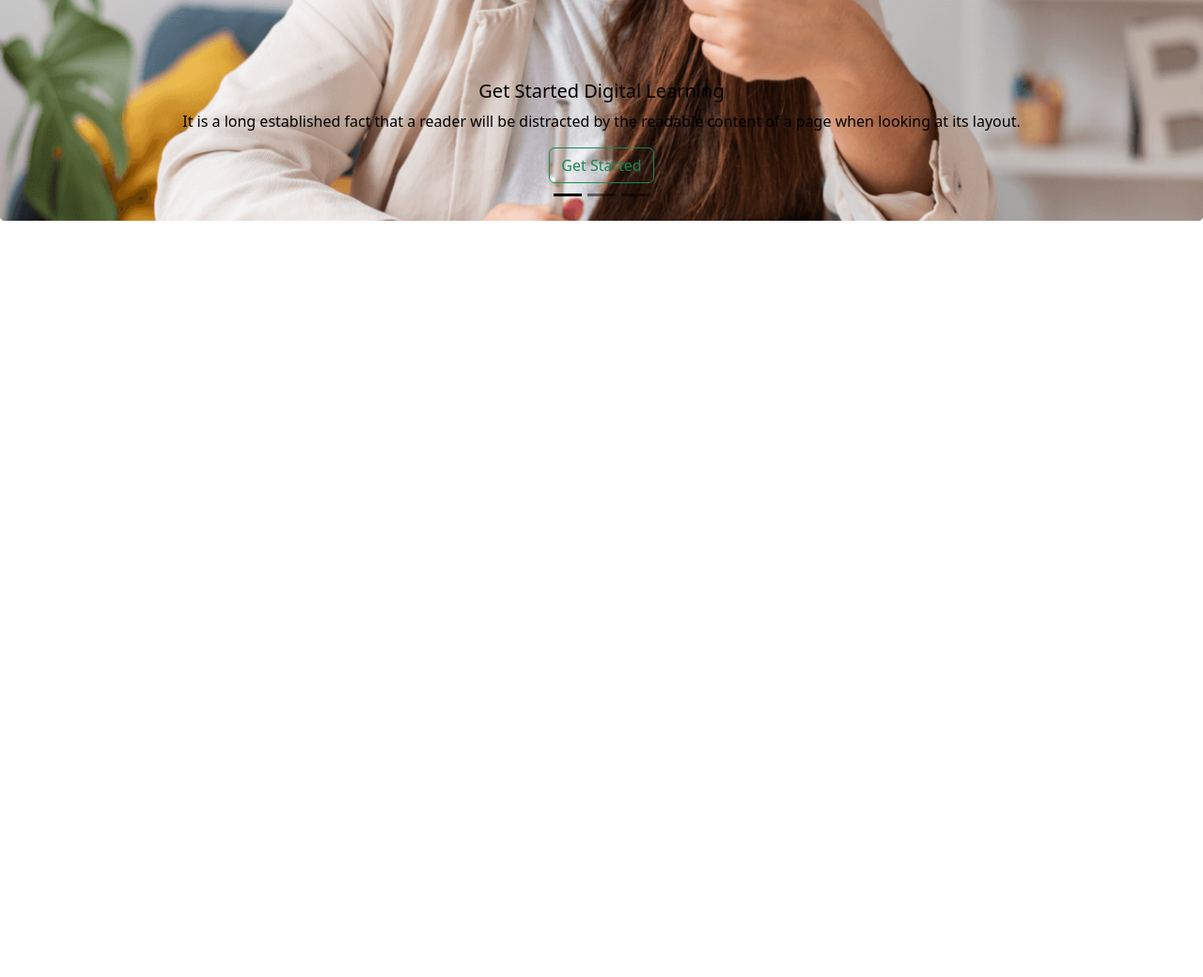
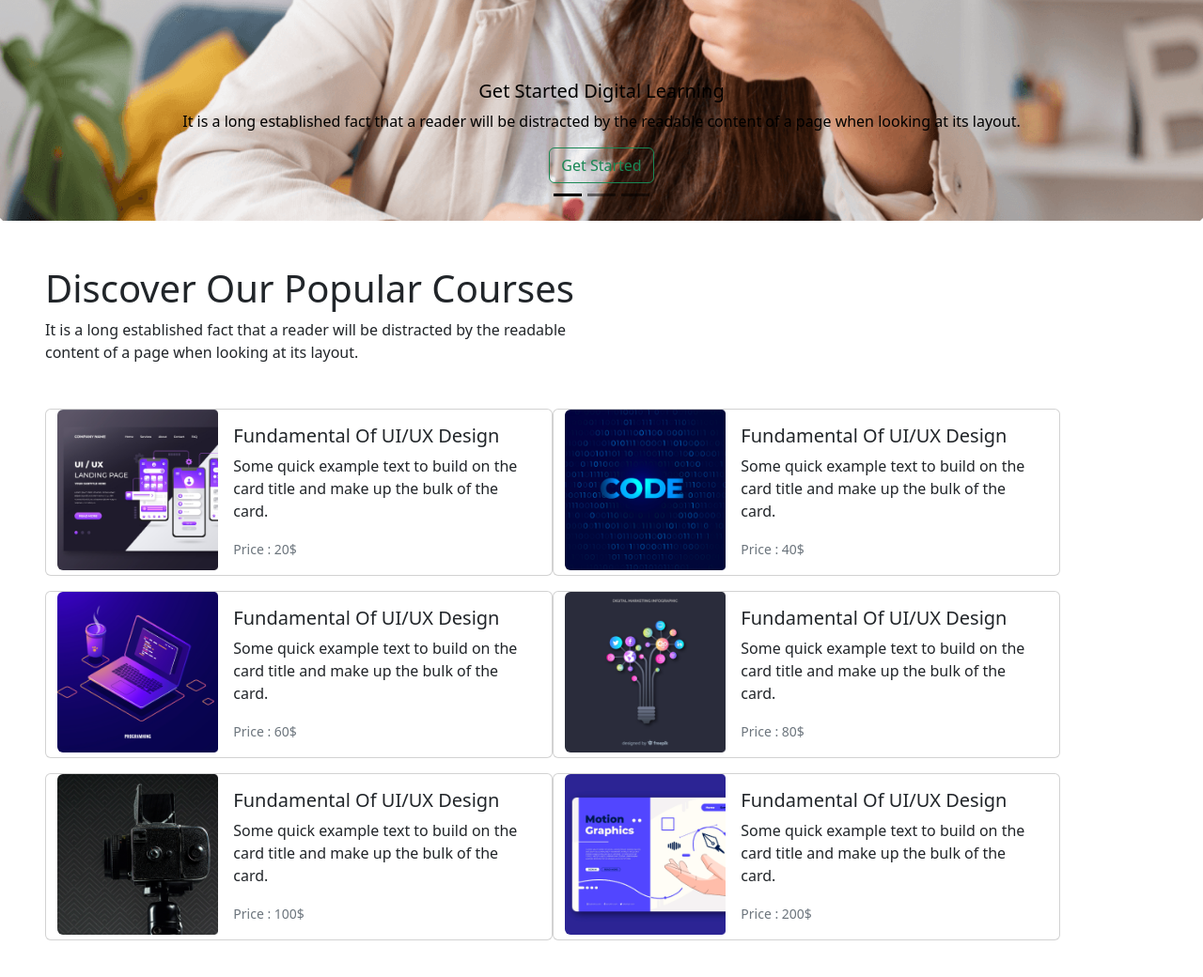
Before and after one commit to Anowar-Hossain-Rana/assignment-3, a plain HTML site: page index.html in a window 1280 px wide. Shown: the part 500-1540 px from the top of the page at 94% size. Before the commit the page ends 800 px from the top, so only its background shows below. Drawn offline with nearby package versions, Linux system fonts and the light colour scheme.

Commit message:
courses Updated

```diff
--- a/index.html
+++ b/index.html
@@ -14,6 +14,7 @@
                     <button class="navbar-toggler" type="button" data-bs-toggle="collapse" data-bs-target="#navbarScroll" aria-controls="navbarScroll" aria-expanded="false" aria-label="Toggle navigation">
                         <span class="navbar-toggler-icon"></span>
                     </button>
+            <div class="justify-content-end">
                 <div class="collapse navbar-collapse" id="navbarScroll">
                     <ul class="navbar-nav me-auto my-2 my-lg-0 navbar-nav-scroll" style="--bs-scroll-height: 100px;">
                             <li class="nav-item">
@@ -43,6 +44,7 @@
                             </form>
 
                     </ul>
+        </div>
             </div>
         </div>
       </nav>
@@ -97,6 +99,111 @@
 
 <!-- --------------Baenner Slaider End-------------->
 
+<!-- ----------------Discover Our Popular Courses Start----------- -->
+<section>
+
+    <div class=" m-5 m">
+        <h1>Discover Our Popular Courses</h1>
+        <p>It is a long established fact that a reader will be distracted by the readable<br>
+             content of a page when looking at its layout.</p>
+    </div>
+
+    <div class="row align-items-center m-5">
+        <div class="card mb-3" style="max-width: 540px;">
+            <div class="row g-0">
+              <div class="col-md-4">
+                <img src="images/course/course-1.png" class="img-fluid rounded-start" alt="...">
+              </div>
+              <div class="col-md-8">
+                <div class="card-body">
+                  <h5 class="card-title">Fundamental Of UI/UX Design</h5>
+                  <p class="card-text">Some quick example text to build on the card title and make up the bulk of the card.</p>
+                  <p class="card-text"><small class="text-muted">Price : 20$</small></p>
+                </div>
+              </div>
+            </div>
+          </div>
+
+          <div class="card mb-3" style="max-width: 540px;">
+            <div class="row g-0">
+              <div class="col-md-4">
+                <img src="images/course/course-2.png" class="img-fluid rounded-start" alt="...">
+              </div>
+              <div class="col-md-8">
+                <div class="card-body">
+                  <h5 class="card-title">Fundamental Of UI/UX Design</h5>
+                  <p class="card-text">Some quick example text to build on the card title and make up the bulk of the card.</p>
+                  <p class="card-text"><small class="text-muted">Price : 40$</small></p>
+                </div>
+              </div>
+            </div>
+          </div>
+
+          <div class="card mb-3" style="max-width: 540px;">
+            <div class="row g-0">
+              <div class="col-md-4">
+                <img src="images/course/course-3.png" class="img-fluid rounded-start" alt="...">
+              </div>
+              <div class="col-md-8">
+                <div class="card-body">
+                  <h5 class="card-title">Fundamental Of UI/UX Design</h5>
+                  <p class="card-text">Some quick example text to build on the card title and make up the bulk of the card.</p>
+                  <p class="card-text"><small class="text-muted">Price : 60$</small></p>
+                </div>
+              </div>
+            </div>
+          </div>
+
+          <div class="card mb-3" style="max-width: 540px;">
+            <div class="row g-0">
+              <div class="col-md-4">
+                <img src="images/course/course-4.png" class="img-fluid rounded-start" alt="...">
+              </div>
+              <div class="col-md-8">
+                <div class="card-body">
+                  <h5 class="card-title">Fundamental Of UI/UX Design</h5>
+                  <p class="card-text">Some quick example text to build on the card title and make up the bulk of the card.</p>
+                  <p class="card-text"><small class="text-muted">Price : 80$</small></p>
+                </div>
+              </div>
+            </div>
+          </div>
+
+          <div class="card mb-3" style="max-width: 540px;">
+            <div class="row g-0">
+              <div class="col-md-4">
+                <img src="images/course/course-5.png" class="img-fluid rounded-start" alt="...">
+              </div>
+              <div class="col-md-8">
+                <div class="card-body">
+                  <h5 class="card-title">Fundamental Of UI/UX Design</h5>
+                  <p class="card-text">Some quick example text to build on the card title and make up the bulk of the card.</p>
+                  <p class="card-text"><small class="text-muted">Price : 100$</small></p>
+                </div>
+              </div>
+            </div>
+          </div>
+
+          <div class="card mb-3" style="max-width: 540px;">
+            <div class="row g-0">
+              <div class="col-md-4">
+                <img src="images/course/course-6.png" class="img-fluid rounded-start" alt="...">
+              </div>
+              <div class="col-md-8">
+                <div class="card-body">
+                  <h5 class="card-title">Fundamental Of UI/UX Design</h5>
+                  <p class="card-text">Some quick example text to build on the card title and make up the bulk of the card.</p>
+                  <p class="card-text"><small class="text-muted">Price : 200$</small></p>
+                </div>
+              </div>
+            </div>
+          </div>
+
+    </div>
+</section>
+
+<!-- ----------------Discover Our Popular Courses End----------- -->
+
 
 
 
```
Lines whose indentation alone changed are shown as unchanged.
